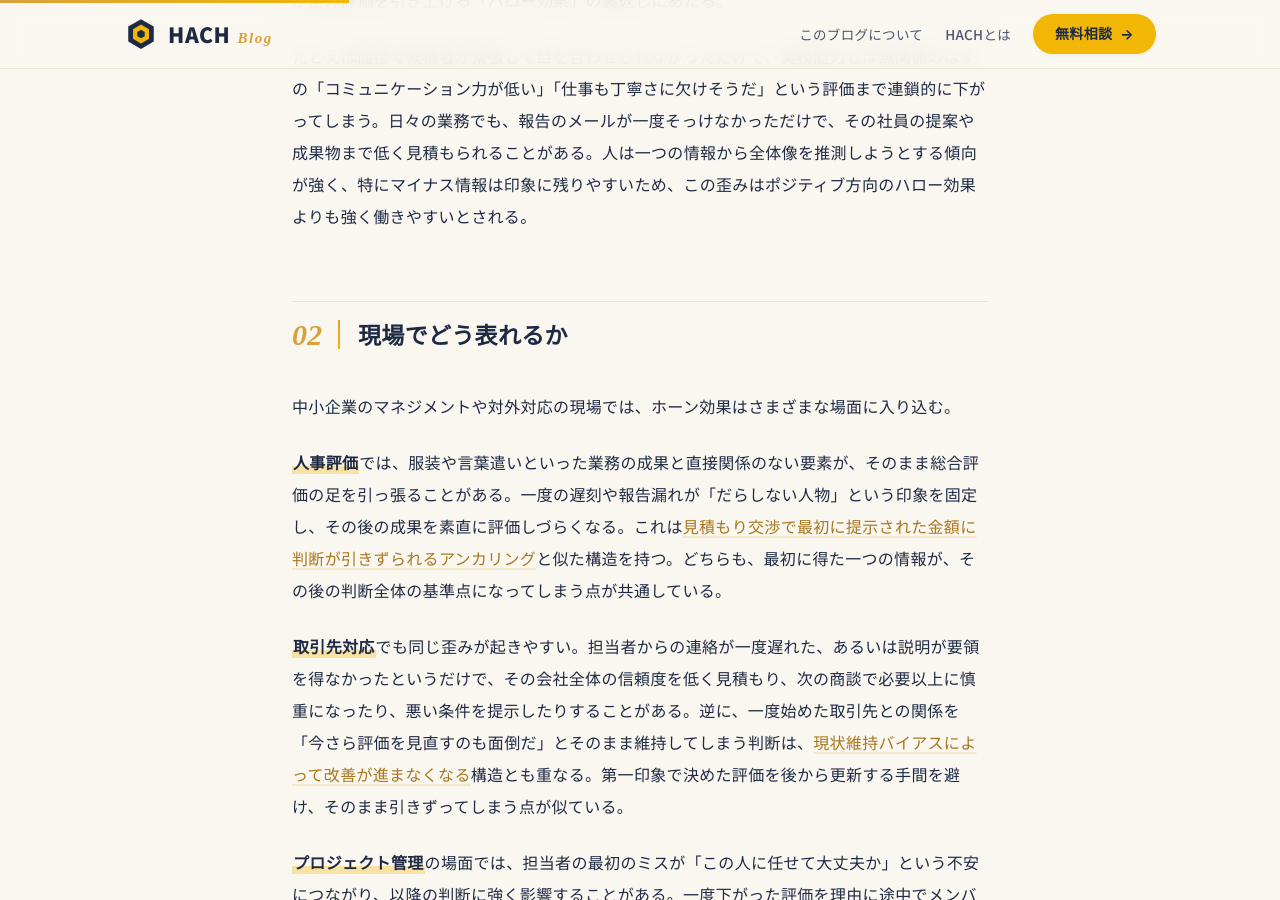
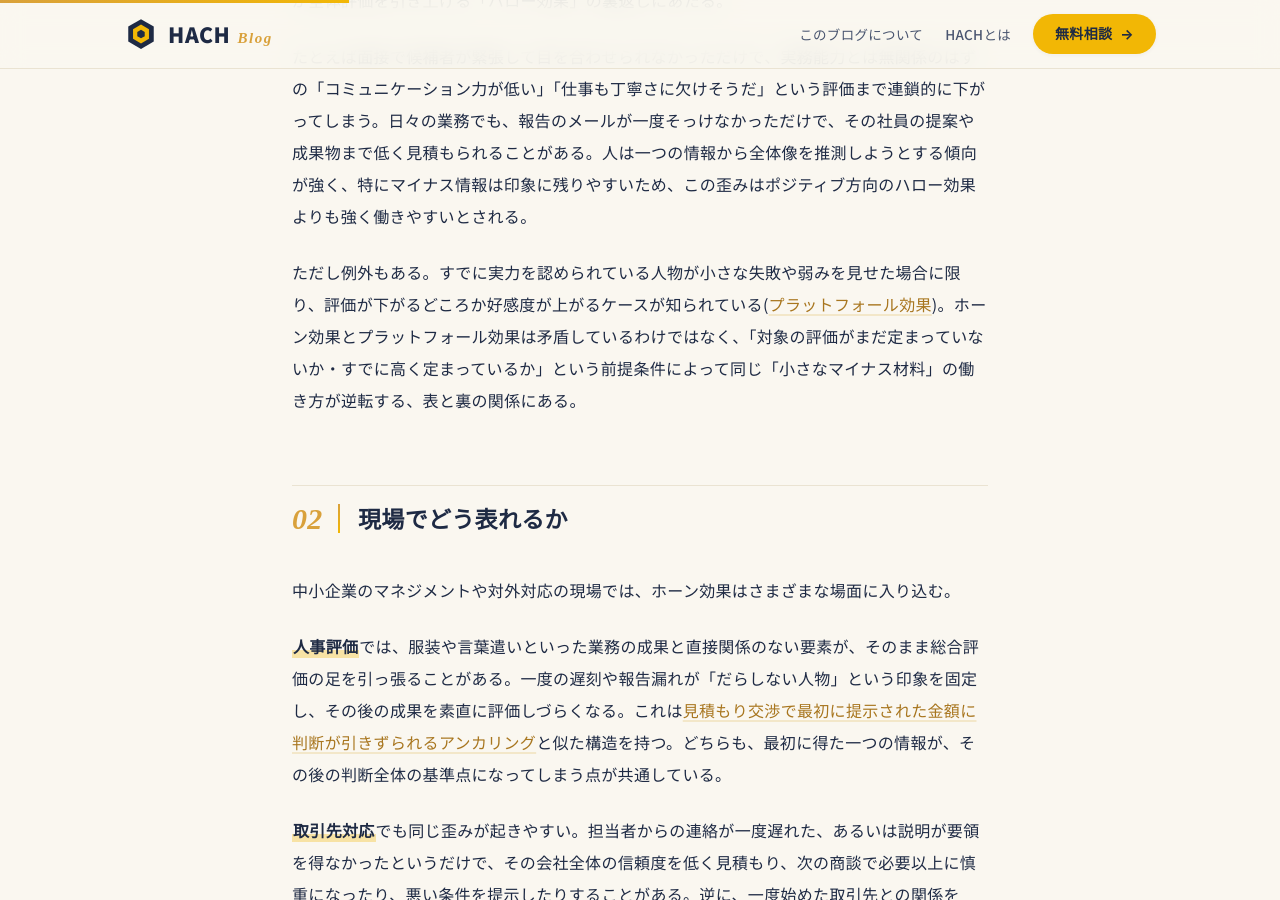
Before and after one commit to ismweb-ai/hach-blog, a Jekyll site: the page built from _posts/2026-10-02-horn-koka-hyouka-mainasu-inshou-hikizurareru-fuan.md, in a window 1280 px wide and 900 px high, scrolled down 1133 px. Built offline with Jekyll 4.4.1, drawn with Linux system fonts in a browser that asks for light colours; some web fonts are replaced.

Commit message:
improve: 長期孤立記事(近接性バイアス・プラットフォール効果)への内部リンクを既存記事2本に追加

```diff
--- a/_posts/2026-10-02-horn-koka-hyouka-mainasu-inshou-hikizurareru-fuan.md
+++ b/_posts/2026-10-02-horn-koka-hyouka-mainasu-inshou-hikizurareru-fuan.md
@@ -15,6 +15,8 @@ category: マネジメント
 ホーン効果とは、**対象の一つの欠点や悪い印象に引きずられて、それ以外の要素までまとめてマイナスに評価してしまう**心理的傾向だ。「ホーン(horn)」は悪魔の角を意味し、良い第一印象が全体評価を引き上げる「ハロー効果」の裏返しにあたる。
 
 たとえば面接で候補者が緊張して目を合わせられなかっただけで、実務能力とは無関係のはずの「コミュニケーション力が低い」「仕事も丁寧さに欠けそうだ」という評価まで連鎖的に下がってしまう。日々の業務でも、報告のメールが一度そっけなかっただけで、その社員の提案や成果物まで低く見積もられることがある。人は一つの情報から全体像を推測しようとする傾向が強く、特にマイナス情報は印象に残りやすいため、この歪みはポジティブ方向のハロー効果よりも強く働きやすいとされる。
+
+ただし例外もある。すでに実力を認められている人物が小さな失敗や弱みを見せた場合に限り、評価が下がるどころか好感度が上がるケースが知られている([プラットフォール効果](/2026/10/pratfall-koka-kanzen-kyori-yowami-shinrai-fuan/))。ホーン効果とプラットフォール効果は矛盾しているわけではなく、「対象の評価がまだ定まっていないか・すでに高く定まっているか」という前提条件によって同じ「小さなマイナス材料」の働き方が逆転する、表と裏の関係にある。
 
 ## 現場でどう表れるか
 
```
Also changed, not shown: _posts/2026-10-06-naishudan-bias-mikata-hiiki-hyouka-fuan.md (+2 -0 lines).
